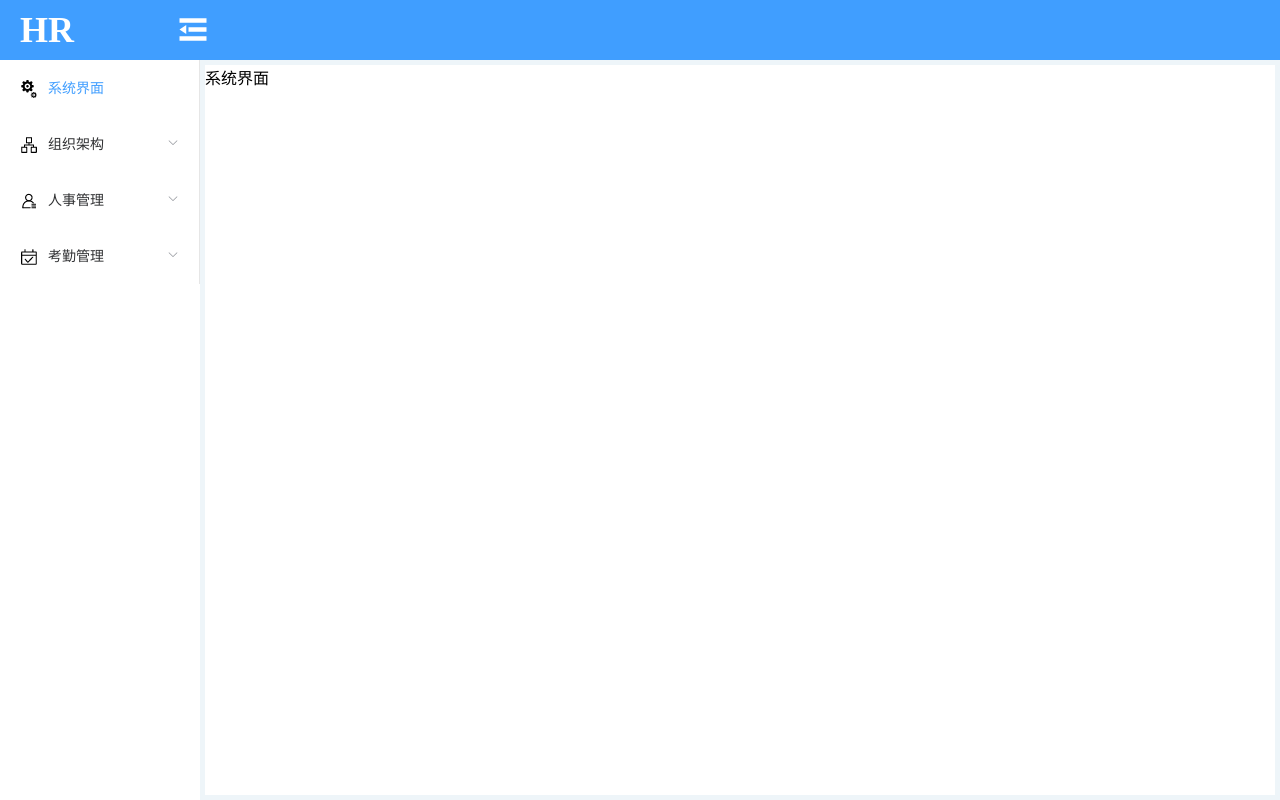
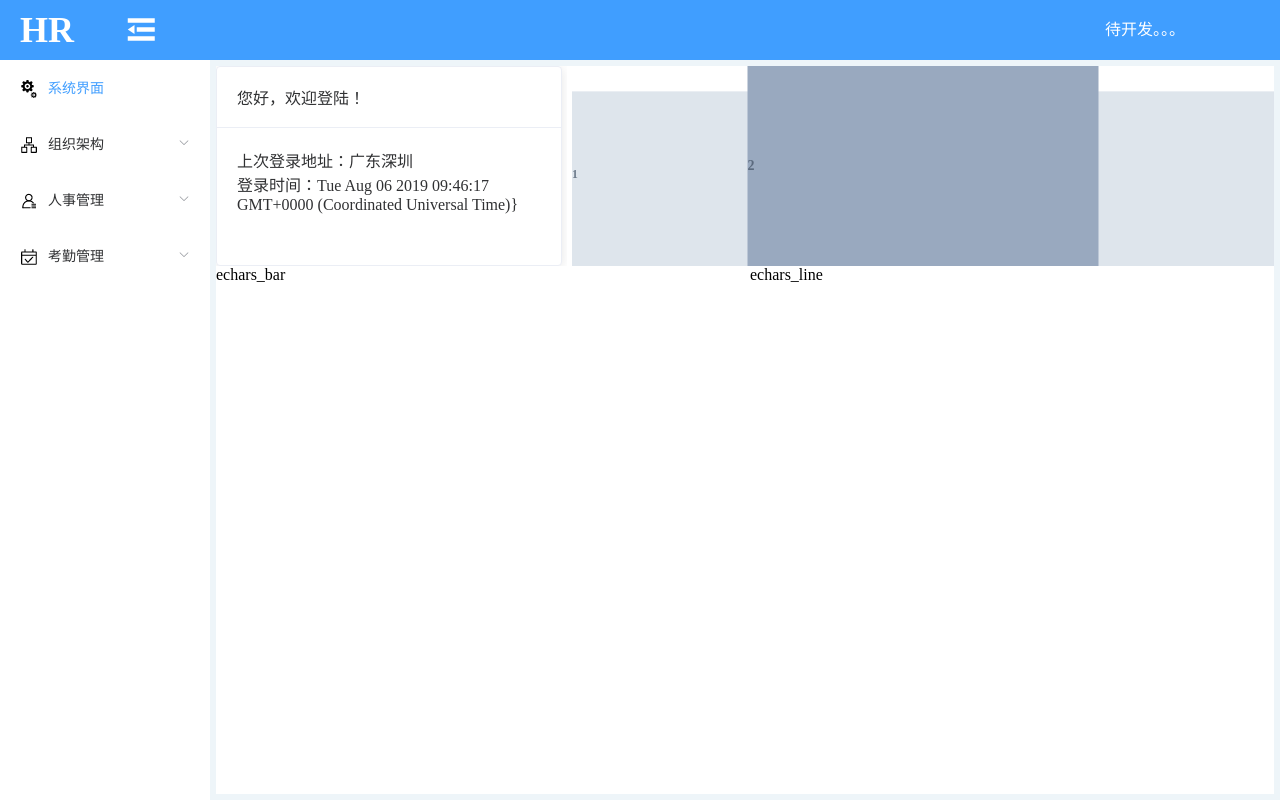
Before and after one commit to githubmayi/hrbranch, a Vue app: page /#/index/system in a window 1280 px wide. Built offline with nearby package versions, Linux system fonts and the light colour scheme.

Commit message:
提交系统界面

```diff
--- a/src/views/main/index.vue
+++ b/src/views/main/index.vue
@@ -1,10 +1,10 @@
 <template>
   <el-container class="el_box">
     <el-header class="el_header">
-      <el-col :xs="4" :sm="3" :md="3" :lg="3" :xl="3">
+      <el-col :xs="4" :sm="2" :md="2" :lg="2" :xl="2">
         <span class="main_title">HR</span>
       </el-col>
-      <el-col :xs="4" :sm="3" :md="3" :lg="3" :xl="3">
+      <el-col :xs="4" :sm="4" :md="2" :lg="2" :xl="2">
         <el-tooltip :content="isCollapse ? '展开菜单' : '收缩菜单'">
           <i
             :class="[isCollapse? 'el-icon-s-unfold': 'el-icon-s-fold','trgger_bottom']"
@@ -12,10 +12,17 @@
           ></i>
         </el-tooltip>
       </el-col>
+      <el-col :xs="1" :sm="12" :md="17" :lg="17" :xl="17" class="header_content"></el-col>
+      <el-col :xs="15" :sm="6" :md="3" :lg="3" :xl="3" class="header_content">待开发。。。</el-col>
     </el-header>
     <el-container>
-      <el-aside :width="isCollapse ? '':'200px'" class="el_menu">
-        <el-menu router default-active="/index/system" class="el-menu-vertical-demo" :collapse="isCollapse">
+      <el-aside :width="isCollapse ? '':'210px'" class="el_menu">
+        <el-menu
+          router
+          default-active="/index/system"
+          class="el-menu-vertical-demo"
+          :collapse="isCollapse"
+        >
           <el-menu-item index="/index/system">
             <img src="../../images/sys.png" />
             <span slot="title" class="index_span">系统界面</span>
@@ -60,7 +67,7 @@
       </el-aside>
       <el-main class="el_main">
         <div class="el_main_contant">
-          <router-view/>
+          <router-view />
         </div>
       </el-main>
     </el-container>
@@ -77,26 +84,24 @@ body {
   margin: 0;
   overflow: hidden;
 }
-.el_menu {
-  border: none;
-}
-.el_main {
-  background: #eef5f9;
-  padding: 5px;
-}
-.el_main_contant {
-  background: #fff;
+.el_box {
+  width: 100%;
   height: 100%;
 }
 .el_header {
   background: #409eff;
 }
-.el_box {
-  width: 100%;
-  height: 100%;
-}
 .el_menu_togger {
   line-height: 60px;
+}
+.header_content {
+  height: 60px;
+  line-height: 60px;
+  color:#fff;
+
+}
+.el_menu ul {
+  border: none;
 }
 .index_span {
   padding-left: 10px;
@@ -106,6 +111,14 @@ body {
   color: #fff;
   line-height: 60px;
   cursor: pointer;
+}
+.el_main {
+  background: #eef5f9;
+  padding: 6px;
+}
+.el_main_contant {
+  background: #fff;
+  height: 100%;
 }
 .main_title {
   font-size: 36px;
--- a/src/views/main/system.vue
+++ b/src/views/main/system.vue
@@ -1,3 +1,64 @@
 <template>
-    <div>系统界面</div>
+  <el-row :gutter="10">
+    <el-col :span="8" >
+        <el-card class="el_card">
+            <div slot="header">
+                您好，欢迎登陆！
+            </div>
+            <div>
+                <p>上次登录地址：广东深圳</p>
+                <p>登录时间：{{datetime}}}</p>
+            </div>
+        </el-card>
+    </el-col>
+
+    <el-col :span="16">
+      <el-carousel type="card" class="el_carousel">
+        <el-carousel-item v-for="item in 4" :key="item">
+          <h3>{{ item }}</h3>
+        </el-carousel-item>
+      </el-carousel>
+    </el-col>
+
+    <el-col :span="12">
+        echars_bar
+    </el-col>
+    <el-col :span="12">
+        echars_line
+    </el-col>
+  </el-row>
 </template>
+
+<style>
+.el-carousel__item h3 {
+  color: #475669;
+  font-size: 14px;
+  opacity: 0.75;
+  line-height: 200px;
+  margin: 0;
+}
+
+.el-carousel__item:nth-child(2n) {
+  background-color: #99a9bf;
+}
+
+.el-carousel__item:nth-child(2n + 1) {
+  background-color: #d3dce6;
+}
+.el_carousel{
+    height: 200px;
+}
+.el_card{
+    height: 198px;
+}
+</style>
+
+<script>
+export default {
+    data () {
+        return {
+            datetime:new Date()
+        }
+    }
+}
+</script>>
```
